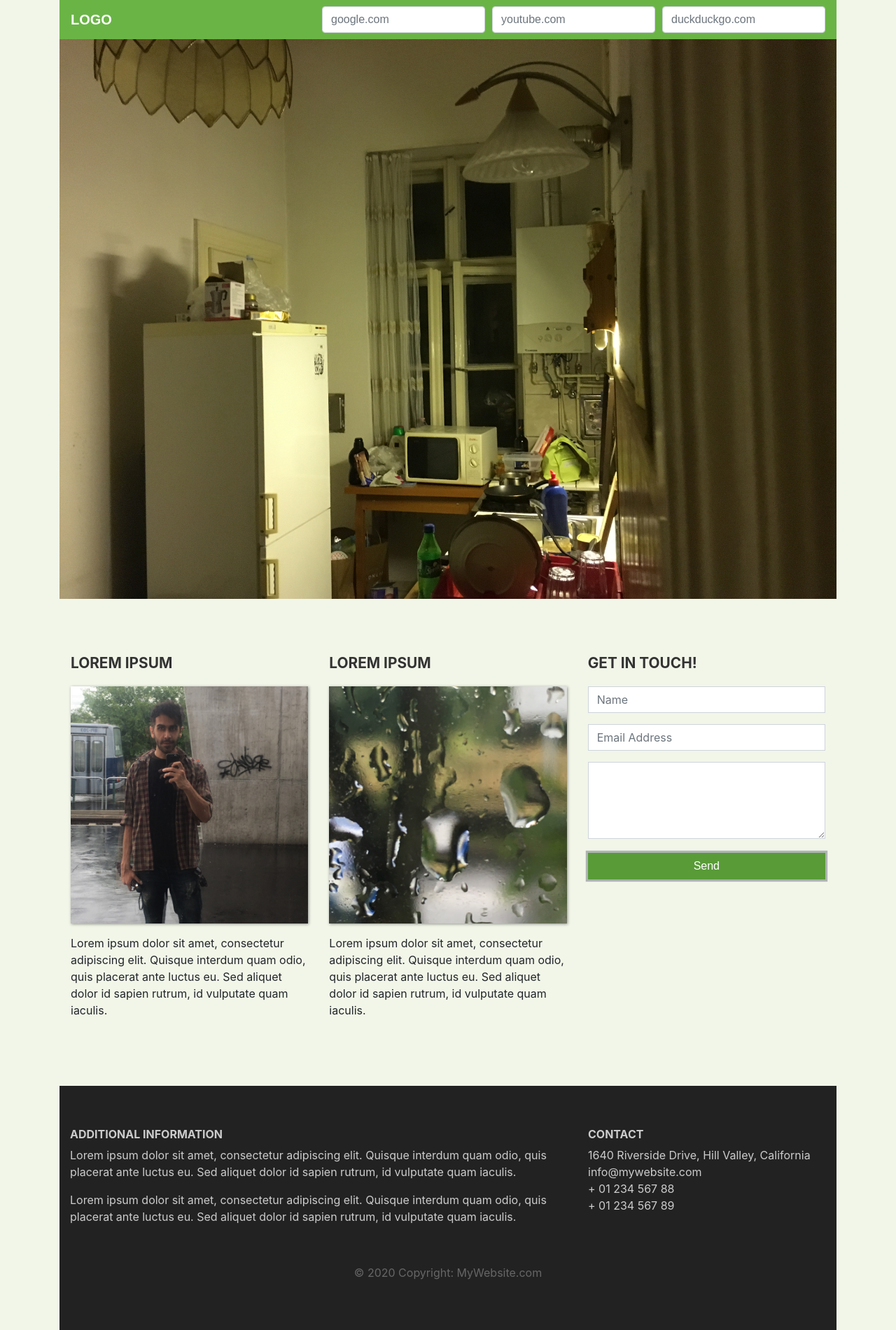
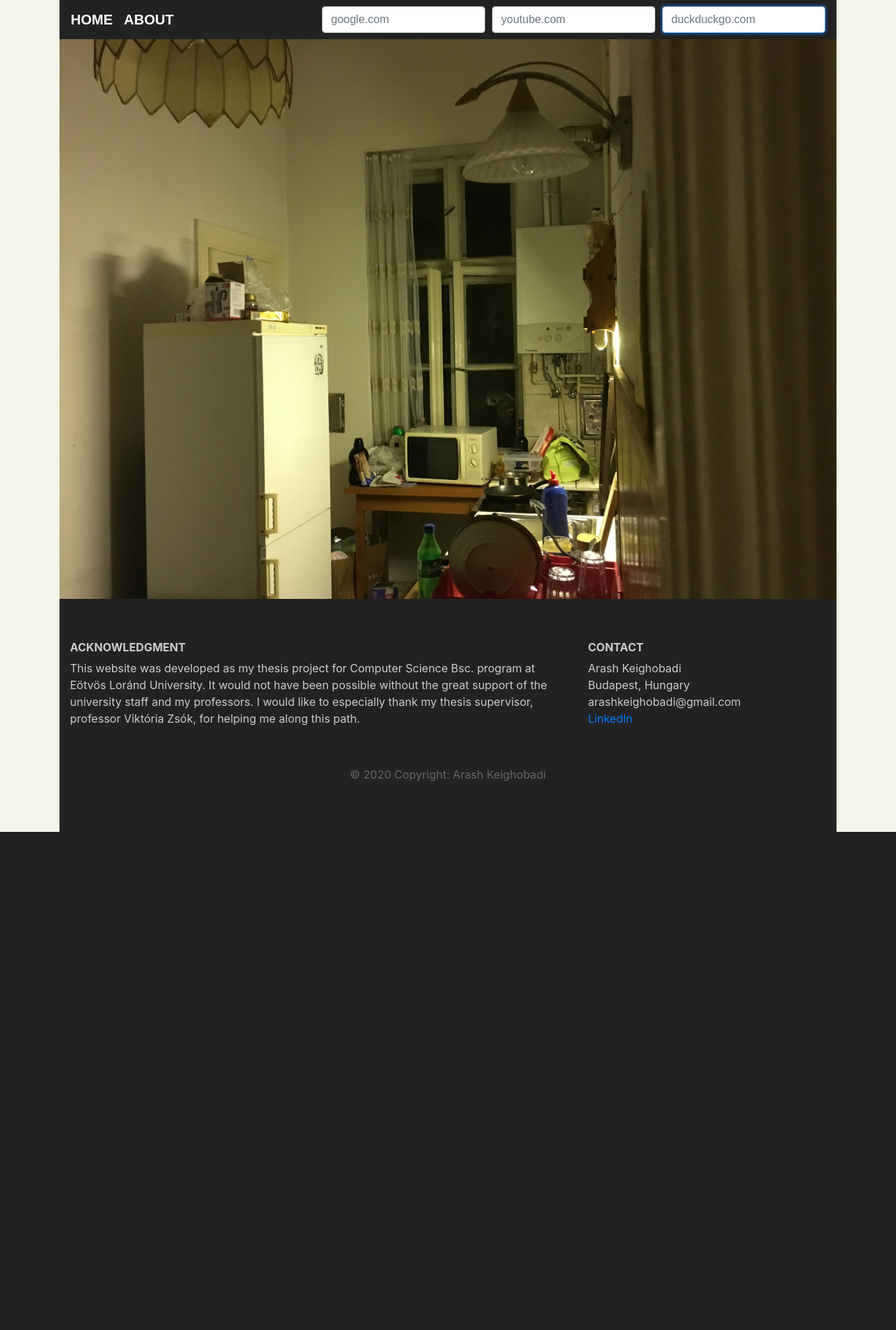
Before and after one commit to arashkeighobadi/CSB_Thesis, a Node server app: page /dashboard in a window 1280 px wide. Shown: the whole page at 70% size. After the commit the page ends 1189 px from the top, so only its background shows below. Run offline with Node 20, Linux system fonts and the light colour scheme; the visitor is signed in with stand-in values (Sample User, id 1); some libraries are stand-ins or nearby versions; some web fonts are replaced.

Commit message:
[FRONT_END_DESIGN] simplify the front-end design and add some info

```diff
--- a/public/css/main.css
+++ b/public/css/main.css
@@ -7,7 +7,9 @@ body {
 /*--- navigation bar ---*/
 
 .navbar {
-  background:#6ab446;
+  /* background:#6ab446; */
+  background-color: #222;
+  /* background-color: #195bf5; */
 }
 
 .nav-link,
--- a/routes/index.js
+++ b/routes/index.js
@@ -5,7 +5,7 @@ const router = express.Router();
 const { ensureAuthenticated } = require('../config/auth'); //we use this to protect dashboard route.
 
 // Welcome Page
-router.get("/", (req, res) => res.render("dashboard")); //renders welcome.ejs
+router.get("/", (req, res) => res.render("welcome")); //renders welcome.ejs
 
 // Dashboard - renders dashboard.ejs
 // Note: this route is protected by ensureAuthenticated parameter.
--- a/views/dashboard.ejs
+++ b/views/dashboard.ejs
@@ -2,7 +2,7 @@
 <html>
 
   <head>
-    <title>Tidy Homepage</title>
+    <title>Arash Keighobadi - Bsc.</title>
 
     <script src="/socket.io/socket.io.js"></script>
     <!-- <script src="//cdn.jsdelivr.net/npm/phaser@3.20.1/dist/phaser.js"></script> -->
@@ -17,7 +17,8 @@
 
   <body>
     <nav class="navbar navbar-expand-md">
-      <a class="navbar-brand" href="#">Logo</a>
+      <a class="navbar-brand" href="/">Home</a>
+      <a class="navbar-brand" href="#footer">About</a>
       <button class="navbar-toggler navbar-dark" type="button" data-toggle="collapse" data-target="#main-navigation">
         <span class="navbar-toggler-icon"></span>
       </button>
@@ -50,50 +51,26 @@
       <header class="page-header header container-fluid">
         <div id='phaser-example'></div>
       </header>
-      <div class="container features">
-        <div class="row">
-          <div class="col-lg-4 col-md-4 col-sm-12">
-            <h3 class="feature-title">Lorem ipsum</h3>
-            <img src="images/column-1.jpg" class="img-fluid">
-            <p>Lorem ipsum dolor sit amet, consectetur adipiscing elit. Quisque interdum quam odio, quis placerat ante luctus eu. Sed aliquet dolor id sapien rutrum, id vulputate quam iaculis.</p>
-          </div>
-          <div class="col-lg-4 col-md-4 col-sm-12">
-            <h3 class="feature-title">Lorem ipsum</h3>
-            <img src="images/column-2.jpg" class="img-fluid">
-            <p>Lorem ipsum dolor sit amet, consectetur adipiscing elit. Quisque interdum quam odio, quis placerat ante luctus eu. Sed aliquet dolor id sapien rutrum, id vulputate quam iaculis.</p>
-          </div>
-          <div class="col-lg-4 col-md-4 col-sm-12">
-            <h3 class="feature-title">Get in Touch!</h3>
-            <div class="form-group">
-              <input type="text" class="form-control" placeholder="Name" name="">
-            </div>
-            <div class="form-group">
-              <input type="email" class="form-control" placeholder="Email Address" name="email">
-            </div>
-            <div class="form-group">
-              <textarea class="form-control" rows="4"></textarea>
-            </div>
-            <input type="submit" class="btn btn-secondary btn-block" value="Send" name="">
-          </div>
-        </div>
-      </div>
-      <footer class="page-footer">
+      <footer class="page-footer" id="footer">
         <div class="container">
           <div class="row">
             <div class="col-lg-8 col-md-8 col-sm-12">
-              <h6 class="text-uppercase font-weight-bold">Additional Information</h6>
-              <p>Lorem ipsum dolor sit amet, consectetur adipiscing elit. Quisque interdum quam odio, quis placerat ante luctus eu. Sed aliquet dolor id sapien rutrum, id vulputate quam iaculis.</p>
-              <p>Lorem ipsum dolor sit amet, consectetur adipiscing elit. Quisque interdum quam odio, quis placerat ante luctus eu. Sed aliquet dolor id sapien rutrum, id vulputate quam iaculis.</p>
+              <h6 class="text-uppercase font-weight-bold">Acknowledgment</h6>
+              <p>This website was developed as my thesis project for
+                Computer Science Bsc. program at Eötvös Loránd University. It would not have been possible without
+                the great support of the university staff and my professors.
+                I would like to especially thank my thesis supervisor, professor Viktória Zsók, for helping
+                me along this path.</p>
             </div>
             <div class="col-lg-4 col-md-4 col-sm-12">
               <h6 class="text-uppercase font-weight-bold">Contact</h6>
-              <p>1640 Riverside Drive, Hill Valley, California
-              <br/>info@mywebsite.com
-              <br/>+ 01 234 567 88
-              <br/>+ 01 234 567 89</p>
+              <p>Arash Keighobadi
+              <br/>Budapest, Hungary
+              <br/>arashkeighobadi@gmail.com
+              <br/><a href="https://www.linkedin.com/in/arash-keighobadi-b548b6128/" target="_blank">LinkedIn</a>
             </div>
         </div>
-        <div class="footer-copyright text-center">© 2020 Copyright: MyWebsite.com</div>
+        <div class="footer-copyright text-center">© 2020 Copyright: Arash Keighobadi</div>
       </footer>
 
 
```
